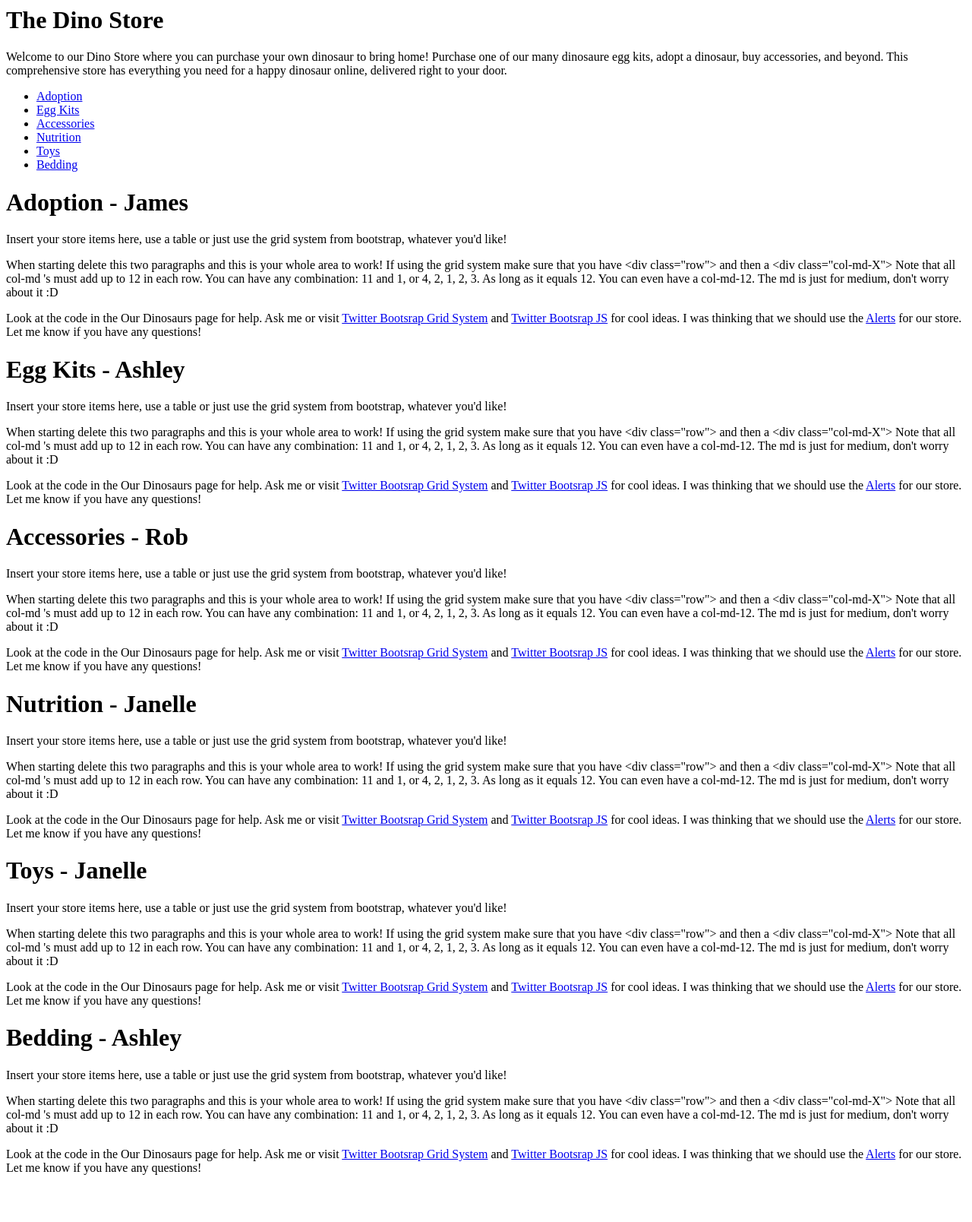
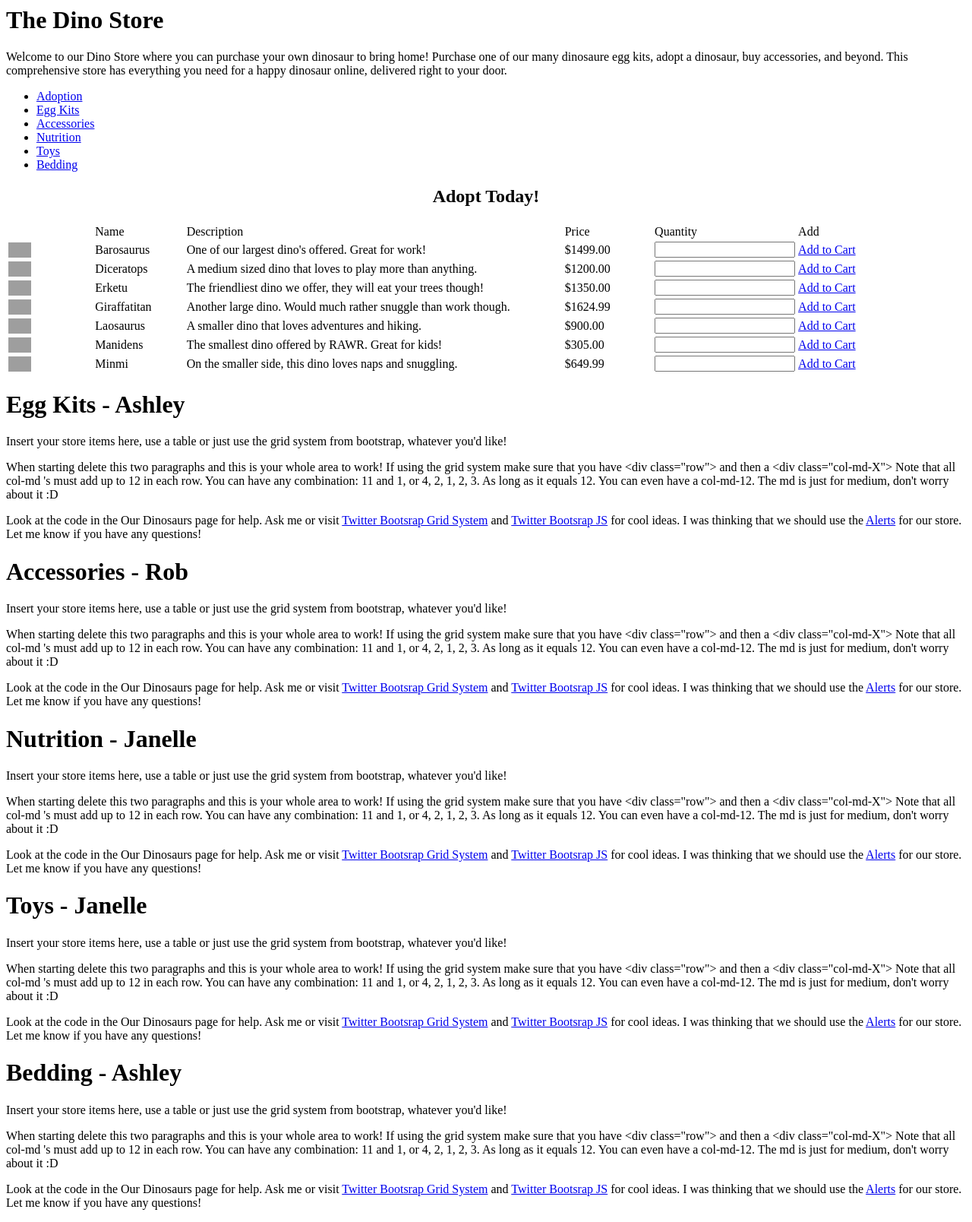
Before and after one commit to ashleypackard/rawr-website, a PHP site: page /purchase.php in a window 1280 px wide. Shown: the whole page at 76% size. Before the commit the page ends 1546 px from the top, so only its background shows below. Run offline with PHP 8.4, Linux system fonts and the light colour scheme; grey boxes are pictures that could not be loaded.

Commit message:
worked on our dino and adoption store

```diff
--- a/assets/scripts/home_script.js
+++ b/assets/scripts/home_script.js
@@ -5,4 +5,10 @@ $(document).ready(function() {
       var link_name = $(this).attr('id');
       $("#mainSection").load(link_name+".php");
     });
+
 });
+
+function goToStore()
+{
+	$("#mainSection").load("purchase.php");
+}
--- a/views/purchase.php
+++ b/views/purchase.php
@@ -22,13 +22,78 @@
 		<!-- Tab panes -->
 		<div class="tab-content">
 		  <div class="tab-pane active" id="adoption">
-		  	<div class="col-md-12">
-		  		<h1>Adoption - James</h1>
-		  		<p>Insert your store items here, use a table or just use the grid system from bootstrap, whatever you'd like!</p>
-
-		  		<p>When starting delete this two paragraphs and this is your whole area to work! If using the grid system make sure that you have &lt;div class="row"&gt; and then a &lt;div class="col-md-X"&gt; Note that all col-md 's must add up to 12 in each row. You can have any combination: 11 and 1, or 4, 2, 1, 2, 3. As long as it equals 12. You can even have a col-md-12. The md is just for medium, don't worry about it :D </p>
-
-		  		<p>Look at the code in the Our Dinosaurs page for help. Ask me or visit <a href="http://getbootstrap.com/css/#grid" target="_blank">Twitter Bootsrap Grid System</a> and <a href="http://getbootstrap.com/javascript/" target="_blank">Twitter Bootsrap JS</a> for cool ideas. I was thinking that we should use the  <a href="http://getbootstrap.com/javascript/#alerts" target="_blank">Alerts</a> for our store. Let me know if you have any questions!</p>
+			<div class="col-md-12">
+		  		<table class="ourdinoTable">
+		  			<thead>
+		  				<th colspan="6"><h2>Adopt Today!</h2></th>
+		  			</thead>
+		  			<tbody>
+						<tr>
+		  					<td class="description" width="10%"></td>
+		  					<td class="answers" width="10%">Name</td>
+							<td class="answers" width="45%">Description</td>
+							<td class="answers" width="10%">Price</td>
+							<td class="answers" width="5%">Quantity</td>
+							<td class="answers" width="20%">Add</td>
+		  				</tr>
+		  				<tr>
+		  					<td class="description"><img width="30px" height="20px" src="../assets/images/Barosaurus.jpg" alt="Barosaurus"/></td>
+		  					<td class="answers">Barosaurus</td>
+							<td class="answers">One of our largest dino's offered. Great for work!</td>
+							<td class="answers">$1499.00</td>
+							<td class="answers"><input name="Barosaurus" id="adoption-1499.00" min="0" type="number" class="addToBasket"></input></td>
+							<td class="answers"><p><a href="#" onClick="" class="reloadDiv">Add to Cart</a></p></td>
+		  				</tr>
+						<tr>
+		  					<td class="description"><img width="30px" height="20px" src="../assets/images/diceratops.jpg" alt="Barosaurus"/></td>
+		  					<td class="answers">Diceratops</td>
+							<td class="answers">A medium sized dino that loves to play more than anything.</td>
+							<td class="answers">$1200.00</td>
+							<td class="answers"><input name="Diceratops" id="adoption-1200.00" min="0" type="number" class="addToBasket"></input></td>
+							<td class="answers"><p><a href="#" onClick="" class="reloadDiv">Add to Cart</a></p></td>
+		  				</tr>
+						<tr>
+		  					<td class="description"><img width="30px" height="20px" src="../assets/images/erketu.jpg" alt="Barosaurus"/></td>
+		  					<td class="answers">Erketu</td>
+							<td class="answers">The friendliest dino we offer, they will eat your trees though!</td>
+							<td class="answers">$1350.00</td>
+							<td class="answers"><input name="Erketu" id="adoption-1350.00" min="0" type="number" class="addToBasket"></input></td>
+							<td class="answers"><p><a href="#" onClick="" class="reloadDiv">Add to Cart</a></p></td>
+		  				</tr>
+						<tr>
+		  					<td class="description"><img width="30px" height="20px" src="../assets/images/giraffatitan.jpg" alt="Barosaurus"/></td>
+		  					<td class="answers">Giraffatitan</td>
+							<td class="answers">Another large dino. Would much rather snuggle than work though.</td>
+							<td class="answers">$1624.99</td>
+							<td class="answers"><input name="Giraffatitan" id="adoption-1624.99" min="0" type="number" class="addToBasket"></input></td>
+							<td class="answers"><p><a href="#" onClick="" class="reloadDiv">Add to Cart</a></p></td>
+		  				</tr>
+						<tr>
+		  					<td class="description"><img width="30px" height="20px" src="../assets/images/laosaurus.jpg" alt="Barosaurus"/></td>
+		  					<td class="answers">Laosaurus</td>
+							<td class="answers">A smaller dino that loves adventures and hiking.</td>
+							<td class="answers">$900.00</td>
+							<td class="answers"><input name="Laosaurus" id="adoption-900.00" min="0" type="number" class="addToBasket"></input></td>
+							<td class="answers"><p><a href="#" onClick="" class="reloadDiv">Add to Cart</a></p></td>
+		  				</tr>
+						<tr>
+		  					<td class="description"><img width="30px" height="20px" src="../assets/images/manidens.jpg" alt="Barosaurus"/></td>
+		  					<td class="answers">Manidens</td>
+							<td class="answers">The smallest dino offered by RAWR. Great for kids!</td>
+							<td class="answers">$305.00</td>
+							<td class="answers"><input name="Manidens" id="adoption-305.00" min="0" type="number" class="addToBasket"></input></td>
+							<td class="answers"><p><a href="#" onClick="" class="reloadDiv">Add to Cart</a></p></td>
+		  				</tr>
+						<tr>
+		  					<td class="description"><img width="30px" height="20px" src="../assets/images/minmi.jpg" alt="Barosaurus"/></td>
+		  					<td class="answers">Minmi</td>
+							<td class="answers">On the smaller side, this dino loves naps and snuggling.</td>
+							<td class="answers">$649.99</td>
+							<td class="answers"><input name="Minmi" id="adoption-649.99" min="0" type="number" class="addToBasket"></input></td>
+							<td class="answers"><p><a href="#" onClick="" class="reloadDiv">Add to Cart</a></p></td>
+		  				</tr>
+		  			</tbody>
+		  		</table>
 		  	</div>
 		  </div>
 
```
Also changed, not shown: views/credit.php (+7 -1 lines), views/ourDinosaurs.php (+52 -45 lines).
